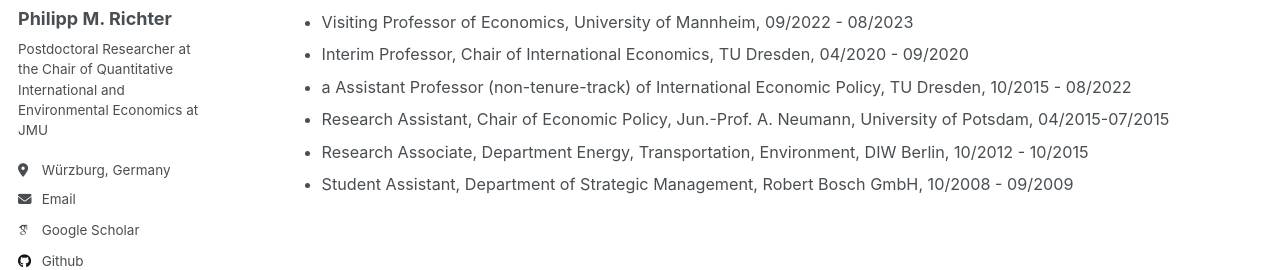
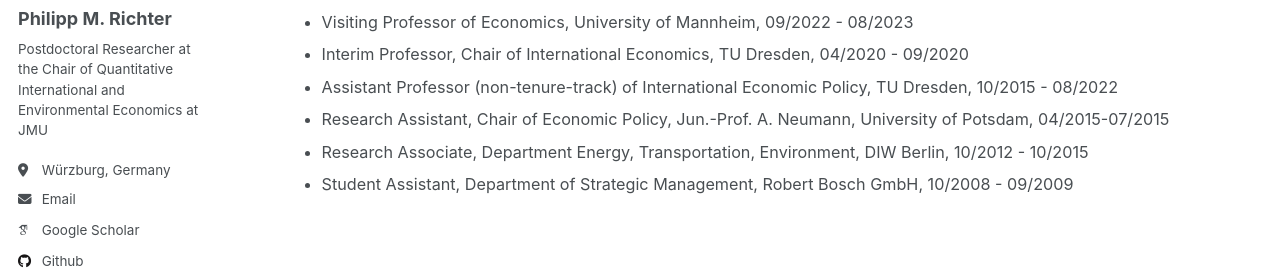
Before and after one commit to PhMRichter/PhMRichter.github.io, a Jekyll site: the page built from _pages/cv.md, in a window 1280 px wide and 926 px high. Shown: the part 306-576 px from the top of the window. Built offline with Jekyll 4.4.1, drawn with Linux system fonts in a browser that asks for light colours; some web fonts are replaced.

Commit message:
Update cv.md

```diff
--- a/_pages/cv.md
+++ b/_pages/cv.md
@@ -26,7 +26,7 @@ You can find my [full CV here](https://phmrichter.github.io/files/CV_PhilippMRic
   <li>
    Interim Professor, Chair of International Economics, TU Dresden, 04/2020 - 09/2020
   </li>
-  <li>a
+  <li>
    Assistant Professor (non-tenure-track) of International Economic Policy, TU Dresden, 10/2015 - 08/2022
   </li>
   <li>
```
